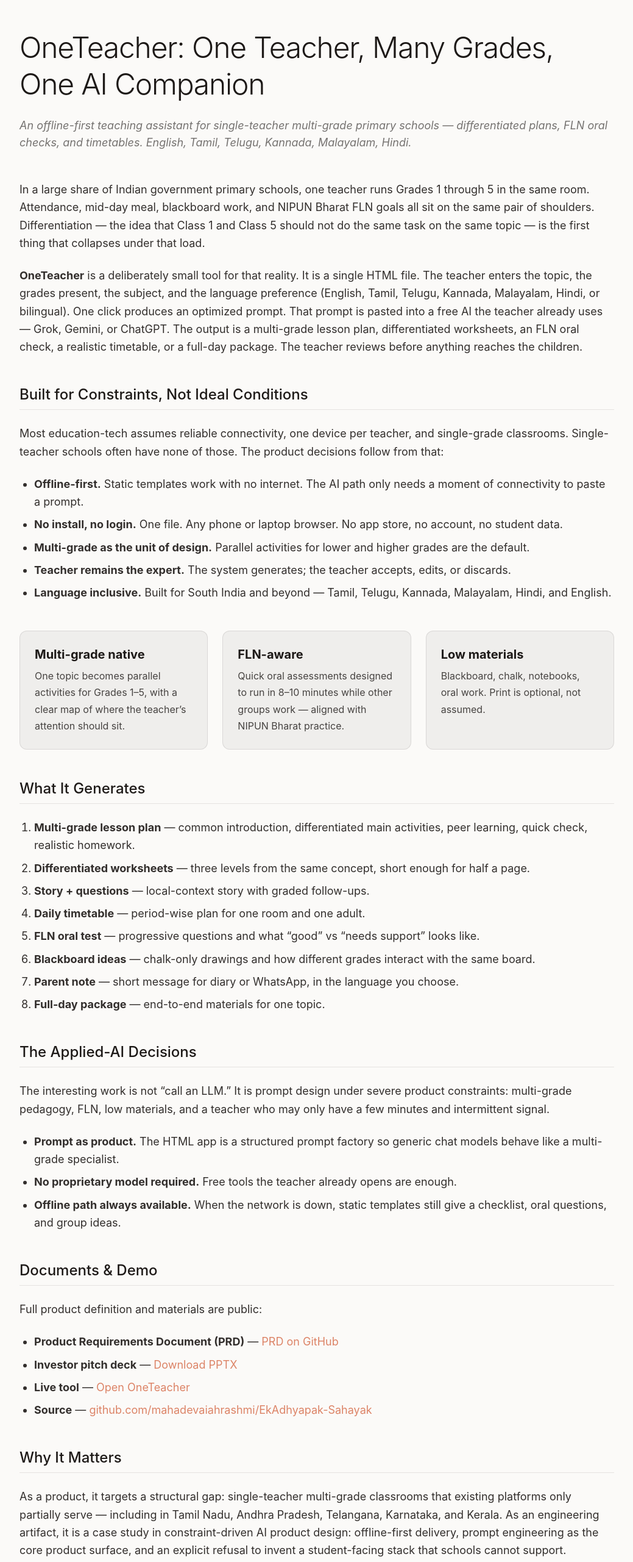
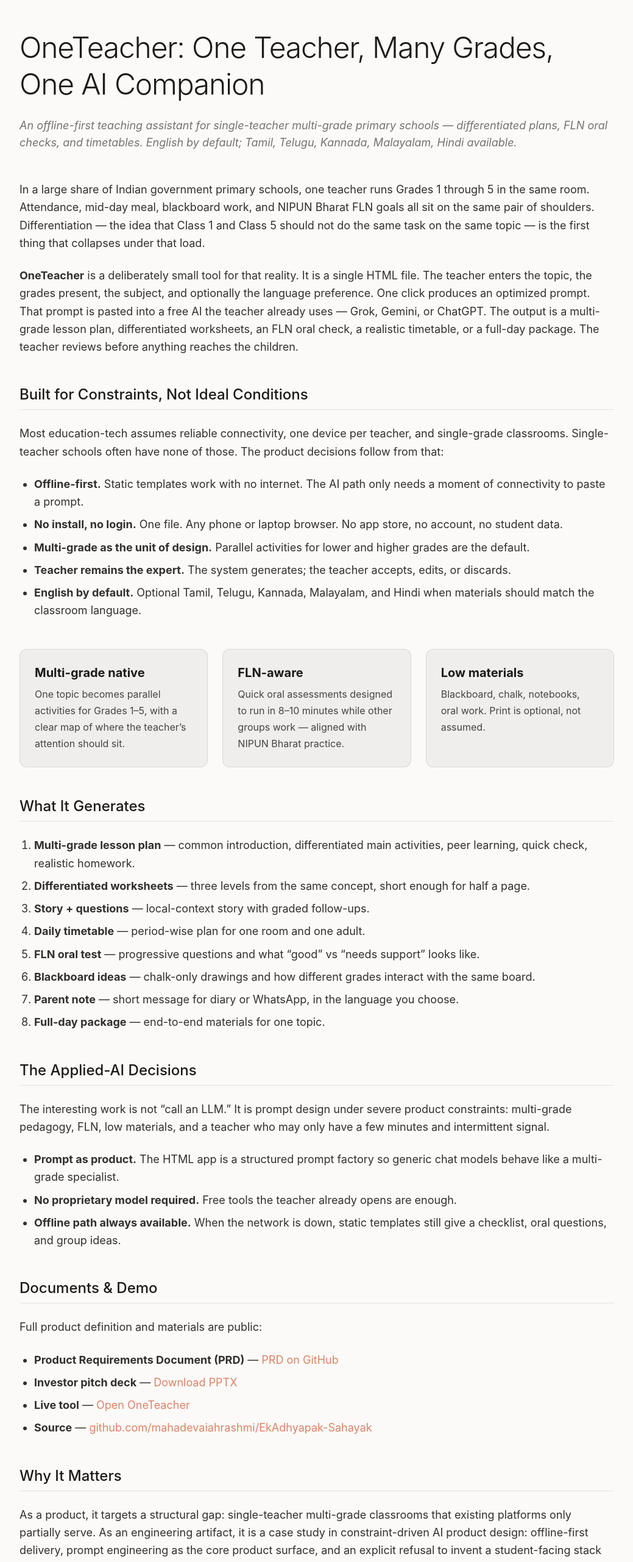
Before and after one commit to mahadevaiahrashmi/mahadevaiahrashmi.github.io, a React (Vite) app: page /blog/ekadhyapak-sahayak in a window 1280 px wide. Shown: the part 234-2795 px from the top of the page at 61% size, without its empty margins (120-1159 px from the left). Built offline with nearby package versions, Linux system fonts and the light colour scheme.

Commit message:
Fix Live tool link to render HTML page instead of source

```diff
--- a/src/blog/posts/ekadhyapak-sahayak.tsx
+++ b/src/blog/posts/ekadhyapak-sahayak.tsx
@@ -14,7 +14,7 @@
       </h1>
 
       <p className="text-lg font-serif italic opacity-60 mb-12">
-        An offline-first teaching assistant for single-teacher multi-grade primary schools — differentiated plans, FLN oral checks, and timetables. English, Tamil, Telugu, Kannada, Malayalam, Hindi.
+        An offline-first teaching assistant for single-teacher multi-grade primary schools — differentiated plans, FLN oral checks, and timetables. English by default; Tamil, Telugu, Kannada, Malayalam, Hindi available.
       </p>
 
       <PostP>
@@ -22,7 +22,7 @@
       </PostP>
 
       <PostP>
-        <strong>OneTeacher</strong> is a deliberately small tool for that reality. It is a single HTML file. The teacher enters the topic, the grades present, the subject, and the language preference (English, Tamil, Telugu, Kannada, Malayalam, Hindi, or bilingual). One click produces an optimized prompt. That prompt is pasted into a free AI the teacher already uses — Grok, Gemini, or ChatGPT. The output is a multi-grade lesson plan, differentiated worksheets, an FLN oral check, a realistic timetable, or a full-day package. The teacher reviews before anything reaches the children.
+        <strong>OneTeacher</strong> is a deliberately small tool for that reality. It is a single HTML file. The teacher enters the topic, the grades present, the subject, and optionally the language preference. One click produces an optimized prompt. That prompt is pasted into a free AI the teacher already uses — Grok, Gemini, or ChatGPT. The output is a multi-grade lesson plan, differentiated worksheets, an FLN oral check, a realistic timetable, or a full-day package. The teacher reviews before anything reaches the children.
       </PostP>
 
       <PostH2>Built for Constraints, Not Ideal Conditions</PostH2>
@@ -36,7 +36,7 @@
         <li><strong>No install, no login.</strong> One file. Any phone or laptop browser. No app store, no account, no student data.</li>
         <li><strong>Multi-grade as the unit of design.</strong> Parallel activities for lower and higher grades are the default.</li>
         <li><strong>Teacher remains the expert.</strong> The system generates; the teacher accepts, edits, or discards.</li>
-        <li><strong>Language inclusive.</strong> Built for South India and beyond — Tamil, Telugu, Kannada, Malayalam, Hindi, and English.</li>
+        <li><strong>English by default.</strong> Optional Tamil, Telugu, Kannada, Malayalam, and Hindi when materials should match the classroom language.</li>
       </PostUL>
 
       <div className="grid md:grid-cols-3 gap-6 my-12">
@@ -100,7 +100,7 @@
         </li>
         <li>
           <strong>Live tool</strong> —{" "}
-          <a href="https://cdn.jsdelivr.net/gh/mahadevaiahrashmi/EkAdhyapak-Sahayak@main/index.html" target="_blank" rel="noopener noreferrer" className="text-anthropic-accent hover:underline">
+          <a href="https://htmlpreview.github.io/?https://github.com/mahadevaiahrashmi/EkAdhyapak-Sahayak/blob/main/index.html" target="_blank" rel="noopener noreferrer" className="text-anthropic-accent hover:underline">
             Open OneTeacher
           </a>
         </li>
@@ -115,7 +115,7 @@
       <PostH2>Why It Matters</PostH2>
 
       <PostP>
-        As a product, it targets a structural gap: single-teacher multi-grade classrooms that existing platforms only partially serve — including in Tamil Nadu, Andhra Pradesh, Telangana, Karnataka, and Kerala. As an engineering artifact, it is a case study in constraint-driven AI product design: offline-first delivery, prompt engineering as the core product surface, and an explicit refusal to invent a student-facing stack that schools cannot support.
+        As a product, it targets a structural gap: single-teacher multi-grade classrooms that existing platforms only partially serve. As an engineering artifact, it is a case study in constraint-driven AI product design: offline-first delivery, prompt engineering as the core product surface, and an explicit refusal to invent a student-facing stack that schools cannot support.
       </PostP>
     </>
   );
```
